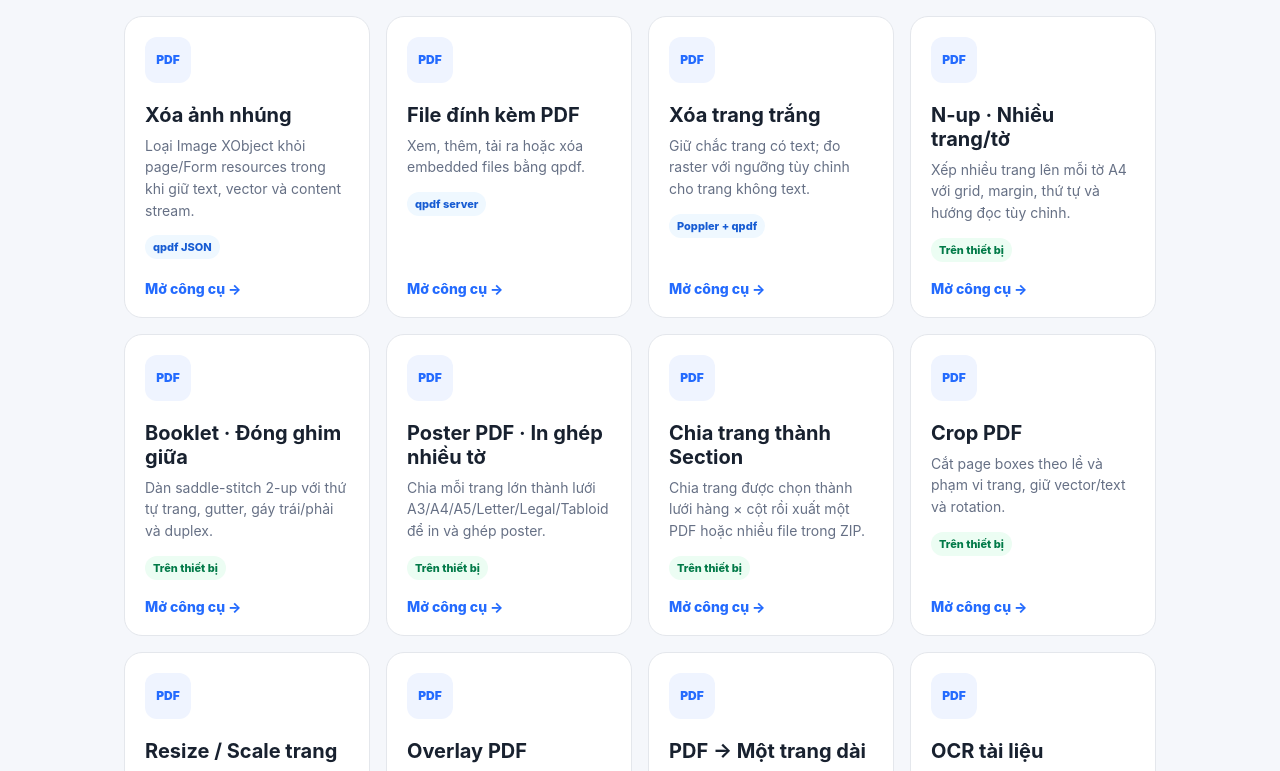
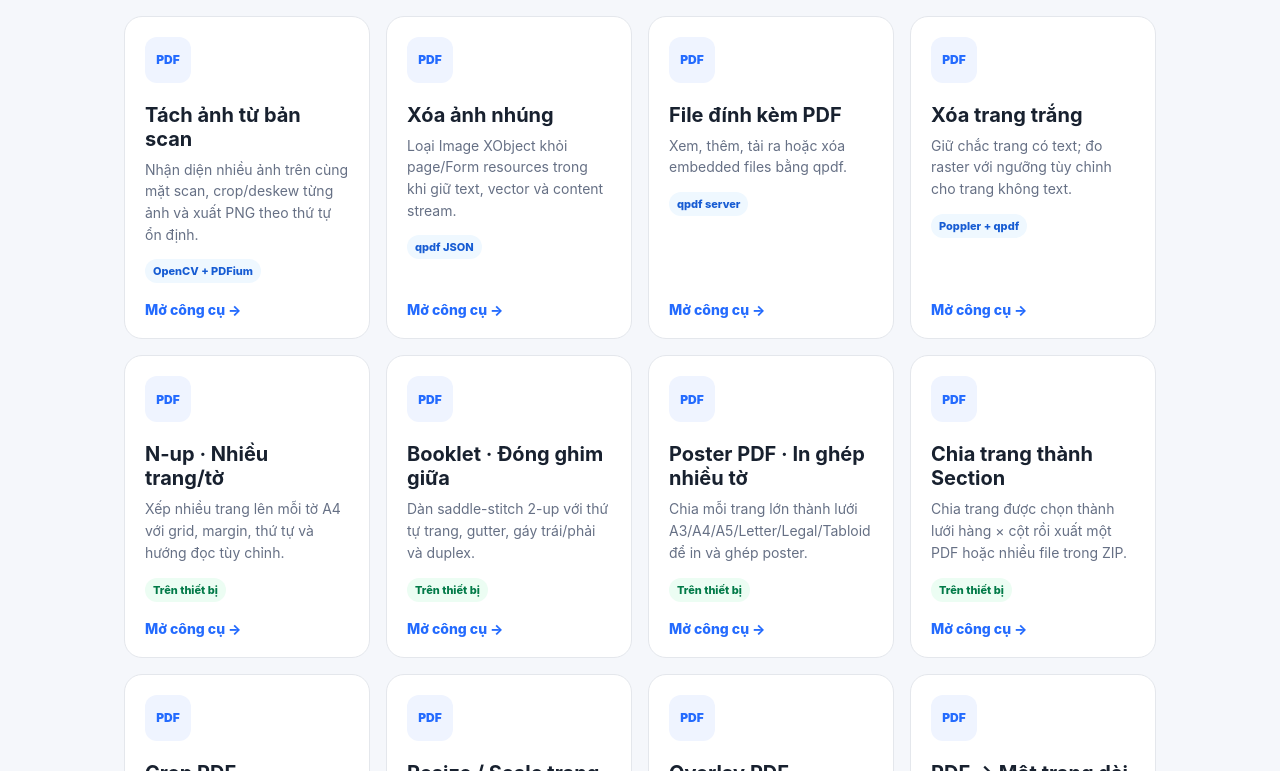
Before and after one commit to solyan842/SolYan-PDF, a Next.js app in the folder frontend/: page / in a window 1280 px wide. Shown: the part 1929-2700 px from the top of the page. Built offline with nearby package versions, Linux system fonts and the light colour scheme.

Commit message:
feat: expose scanned photo split tool

```diff
--- a/frontend/app/page.tsx
+++ b/frontend/app/page.tsx
@@ -15,6 +15,7 @@ const tools = [
   { href: '/images-to-pdf', title: 'Ảnh → PDF', description: 'Ghép PNG/JPG thành PDF ngay trên thiết bị.', local: true },
   { href: '/pdf-to-images', title: 'PDF → Ảnh', description: 'Render các trang thành PNG/JPEG và tải ZIP.', local: true },
   { href: '/extract-images', title: 'Trích xuất ảnh nhúng', description: 'Lấy ảnh raster nhúng nguyên bản khi có thể và tải thành ZIP.', local: false, badge: 'Poppler' },
+  { href: '/scanner-photo-split', title: 'Tách ảnh từ bản scan', description: 'Nhận diện nhiều ảnh trên cùng mặt scan, crop/deskew từng ảnh và xuất PNG theo thứ tự ổn định.', local: false, badge: 'OpenCV + PDFium' },
   { href: '/remove-images', title: 'Xóa ảnh nhúng', description: 'Loại Image XObject khỏi page/Form resources trong khi giữ text, vector và content stream.', local: false, badge: 'qpdf JSON' },
   { href: '/attachments', title: 'File đính kèm PDF', description: 'Xem, thêm, tải ra hoặc xóa embedded files bằng qpdf.', local: false, badge: 'qpdf server' },
   { href: '/remove-blank-pages', title: 'Xóa trang trắng', description: 'Giữ chắc trang có text; đo raster với ngưỡng tùy chỉnh cho trang không text.', local: false, badge: 'Poppler + qpdf' },
```
